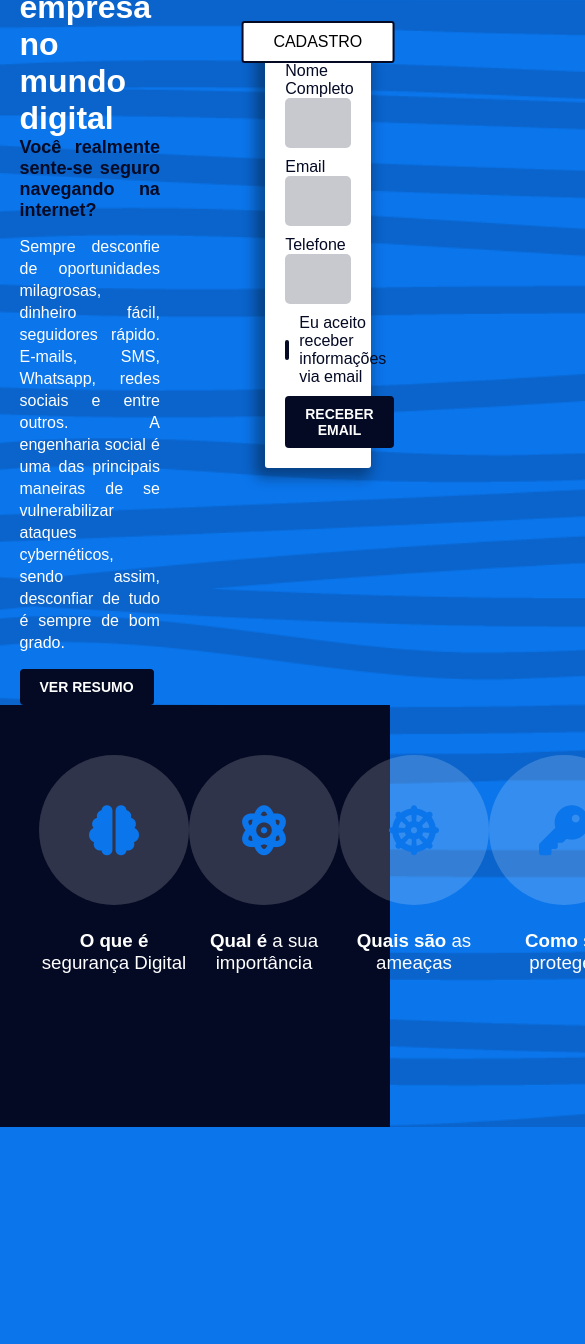
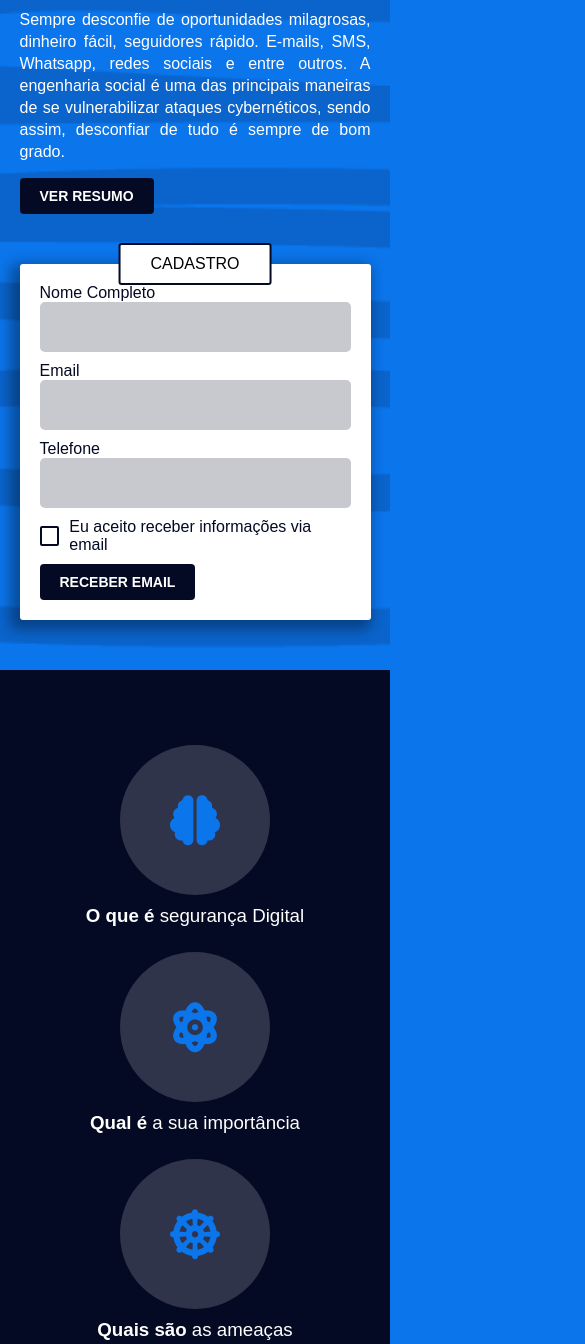
Before and after one commit to pedrohhcunha/Landind-Page-SENAI, a plain HTML site: page index.html in a window 390 px wide. Shown: the part 256-1600 px from the top of the page, 585 px wide, since content can reach past the window. Before the commit the page ends 1383 px from the top, so only its background shows below. Drawn offline with Linux system fonts and the light colour scheme.

Commit message:
responsive

```diff
--- a/style.css
+++ b/style.css
@@ -188,3 +188,36 @@ section#contents .stage h3{
 section#contents .stage h3 strong{
     font-weight: 800;
 }
+@media (max-width: 500px){
+    header nav ul{
+        display: none;
+    }
+    section#first {
+        display: block;
+        align-items: initial;
+        justify-content: initial;
+    }
+    section#first .intro{
+        width: 100%;
+    }
+    section#first .intro h1{
+        font-size: 32px;
+        text-align: left;
+    }
+    section#first form{
+        width: 100%;
+    }
+    section#contents{
+        display: block;
+        align-items: initial;
+        justify-content: initial;
+        background: var(--darkBlue);
+        height: auto;
+        padding: 50px 0;
+    }
+    section#contents .stage .circle{
+        margin: 0 auto;
+        margin-top: 25px;
+        margin-bottom: 10px;
+    }
+}
```
